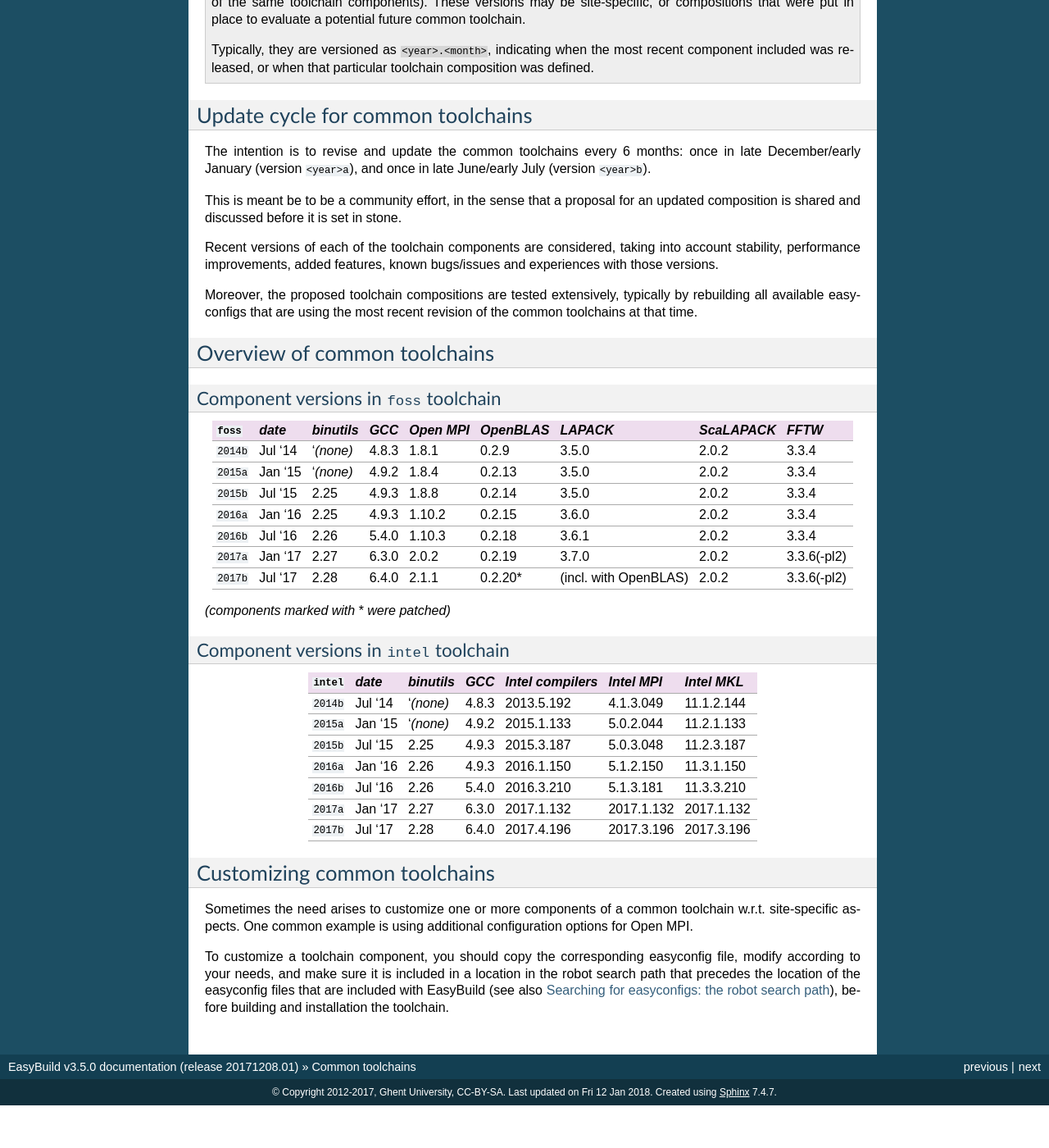
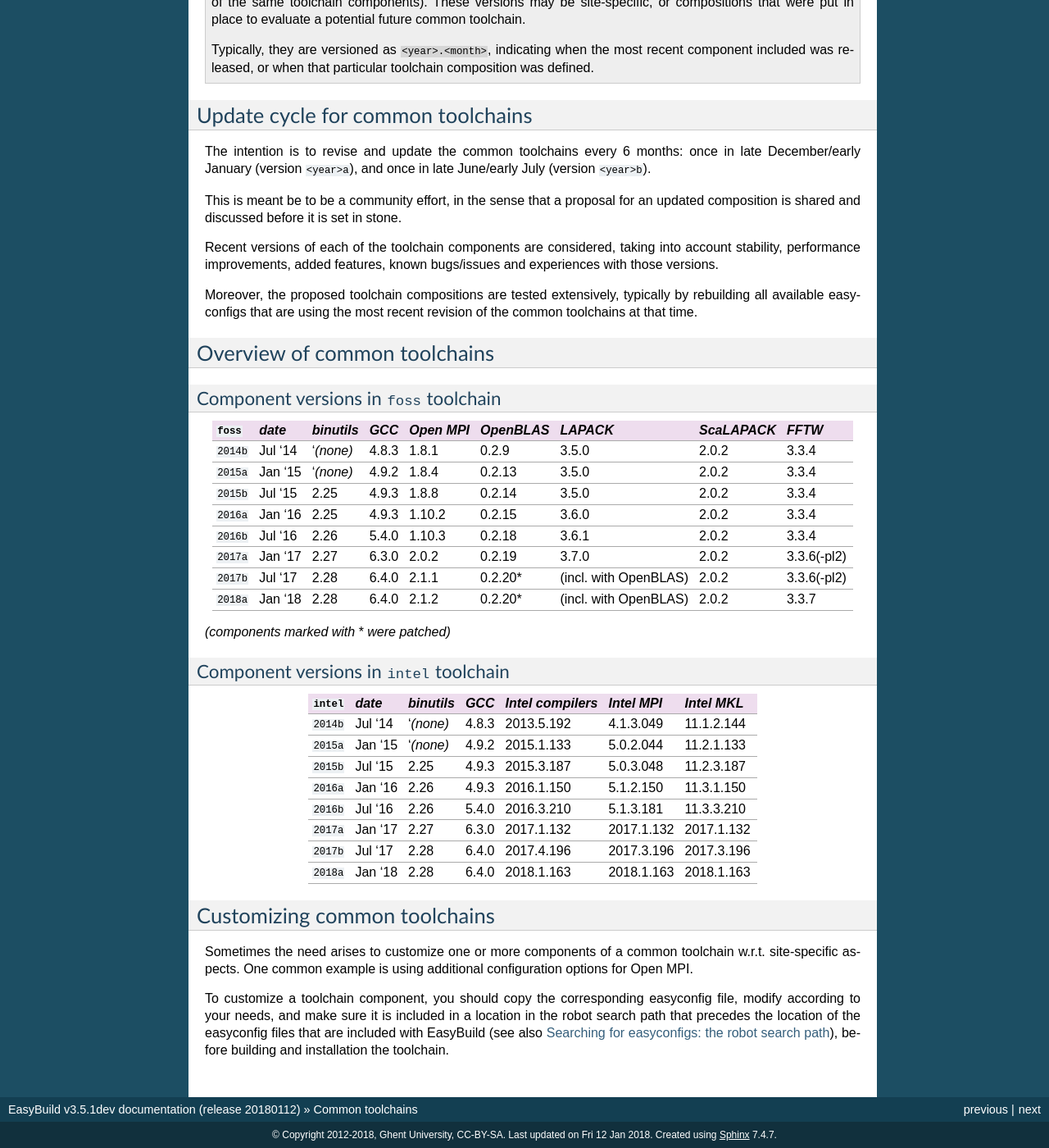
Before and after one commit to easybuilders/easybuild, a Sphinx documentation site: the page built from docs/Common-toolchains.rst, in a window 1280 px wide and 1400 px high, scrolled down 1928 px. Shown: the whole window at 82% size. Built offline with Sphinx 7.4.7, drawn with Linux system fonts in a browser that asks for light colours; before the commit the page ends 3276 px from its top, so only the background shows below that; some of the changed text lies outside the part shown.

Commit message:
add definitions for 2018a common toolchains

```diff
--- a/docs/Changelog.rst
+++ b/docs/Changelog.rst
@@ -5,6 +5,7 @@
 
 (for EasyBuild release notes, see :ref:`release_notes`)
 
+* **release 20180112.01** (`Jan 12th 2018`): add definitions for ``2018a`` common toolchains (see :ref:`common_toolchains`)
 * **release 20171215.01** (`Dec 15th 2017`): update release notes for EasyBuild v3.5.0 (see :ref:`release_notes_eb350`)
 * **release 20171208.01** (`Dec 8th 2017`): document support for user-defined hooks (see :ref:`hooks`)
 * **release 20171017.01** (`Oct 17th 2017`): update release notes for EasyBuild v3.4.1 (see :ref:`release_notes_eb341`)
--- a/docs/Common-toolchains.rst
+++ b/docs/Common-toolchains.rst
@@ -166,6 +166,8 @@
 +----------------+-------------+------------+-----------+------------+------------+-----------------------+--------------+-------------+
 | ``2017b``      | Jul '17     | 2.28       | 6.4.0     | 2.1.1      | 0.2.20*    | (incl. with OpenBLAS) | 2.0.2        | 3.3.6(-pl2) |
 +----------------+-------------+------------+-----------+------------+------------+-----------------------+--------------+-------------+
+| ``2018a``      | Jan '18     | 2.28       | 6.4.0     | 2.1.2      | 0.2.20*    | (incl. with OpenBLAS) | 2.0.2        | 3.3.7       |
++----------------+-------------+------------+-----------+------------+------------+-----------------------+--------------+-------------+
 
 *(components marked with* * *were patched)*
 
@@ -192,6 +194,8 @@
 +----------------+-------------+-------------+-----------+--------------------+-------------+--------------+
 | ``2017b``      | Jul '17     | 2.28        | 6.4.0     | 2017.4.196         | 2017.3.196  | 2017.3.196   |
 +----------------+-------------+-------------+-----------+--------------------+-------------+--------------+
+| ``2018a``      | Jan '18     | 2.28        | 6.4.0     | 2018.1.163         | 2018.1.163  | 2018.1.163   |
++----------------+-------------+-------------+-----------+--------------------+-------------+--------------+
 
 
 .. _common_toolchains_customizing:
--- a/docs/conf.py
+++ b/docs/conf.py
@@ -35,15 +35,15 @@
 
 # General substitutions.
 project = 'EasyBuild'
-copyright = '2012-2017, Ghent University, CC-BY-SA'
+copyright = '2012-2018, Ghent University, CC-BY-SA'
 
 # The default replacements for |version| and |release|, also used in various
 # other places throughout the built documents.
 #
 # The short X.Y version.
-version = '3.5.0'  # this is meant to reference the version of EasyBuild
+version = '3.5.1dev'  # this is meant to reference the version of EasyBuild
 # The full version, including alpha/beta/rc tags.
-release = '20171208.01'  # this is meant to reference the version of the documentation itself
+release = '20180112'  # this is meant to reference the version of the documentation itself
 
 # There are two options for replacing |today|: either, you set today to some
 # non-false value, then it is used:
```
